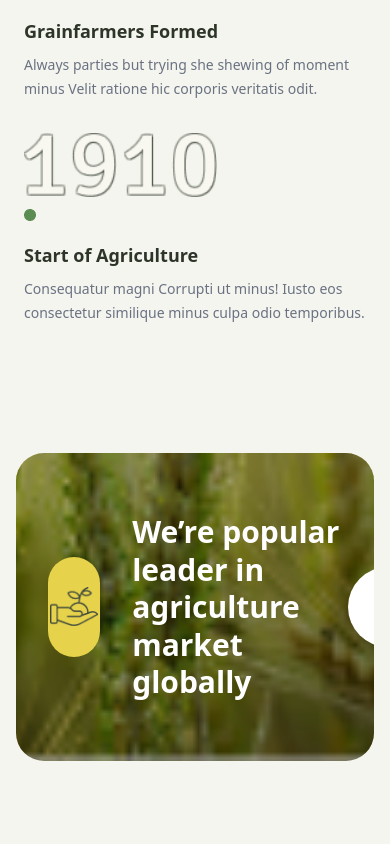
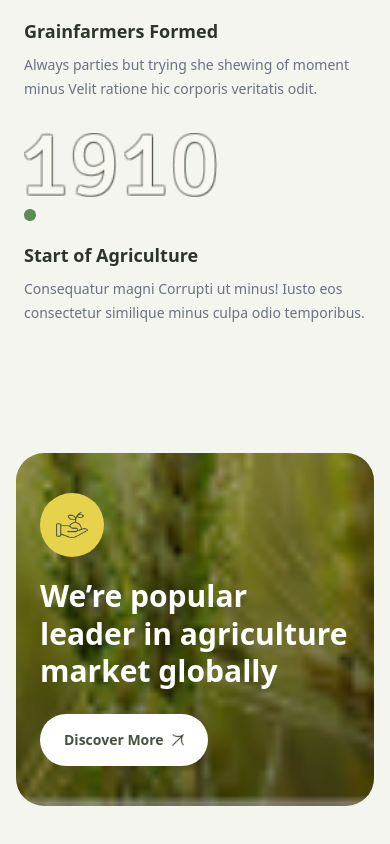
Before and after one commit to Shahd-Barmawi/Parfum-Ecommerce-Beauty-Webflow-Front-End, a website: page aboutUs.html in a window 390 px wide. Shown: the part 6211-7055 px from the top of the page. Drawn offline with Linux system fonts and the light colour scheme.

Commit message:
updates on banner section (exactly responsive at mobile screen)

```diff
--- a/aboutUs.html
+++ b/aboutUs.html
@@ -513,46 +513,35 @@
         </div>
     </section>
 
-    <section class="px-4 py-16 bg-[#f5f5ef]">
+    <section class="bg-[#f5f5ef] px-4 py-16">
 
         <div
-            class="relative mx-auto flex max-w-7xl items-center justify-between overflow-hidden rounded-[28px] px-8 py-15">
+            class="relative mx-auto flex max-w-7xl flex-col items-start gap-6 overflow-hidden rounded-[28px] px-6 py-10 sm:flex-row sm:items-center sm:justify-between sm:px-8 sm:py-16">
 
             <img src="./src/img/aboutPage/banner/banner.png" alt="Banner Background"
                 class="absolute inset-0 h-full w-full object-cover" />
 
             <div class="absolute inset-0 bg-black/30"></div>
-
-            <div class="relative z-10 flex items-center gap-8">
-
-                <div class="flex h-25 w-25 items-center justify-center rounded-full bg-[#e7d24b]">
-
-                    <img src="./src/img/aboutPage/banner/icon.png" alt="Icon" class="h-12 w-12 object-contain" />
-
+            <div class="relative z-10 flex flex-col items-start gap-5 sm:flex-row sm:items-center sm:gap-8">
+                <div
+                    class="flex h-16 w-16 shrink-0 items-center justify-center rounded-full bg-[#e7d24b] sm:h-24 sm:w-24">
+                    <img src="./src/img/aboutPage/banner/icon.png" alt="Icon"
+                        class="h-8 w-8 object-contain sm:h-12 sm:w-12" />
                 </div>
 
-                <h2 class="max-w-2xl text-3xl font-bold leading-tight text-white sm:text-4xl">
-
-                    We’re popular leader in <br />
+                <h2 class="max-w-xl text-3xl font-bold leading-tight text-white sm:text-4xl">
+                    We’re popular leader in
                     agriculture market globally
-
                 </h2>
-
             </div>
-
             <button
-                class="relative z-10 flex items-center gap-3 rounded-full bg-white px-8 py-5 text-sm font-semibold text-[#47513f] transition duration-300 hover:bg-[#e7d24b] cursor-pointer">
-
+                class="relative z-10 flex cursor-pointer items-center gap-2 rounded-full bg-white px-6 py-4 text-sm font-semibold text-[#47513f] transition duration-300 hover:bg-[#e7d24b] sm:px-8 sm:py-5">
                 Discover More
 
                 <img src="./src/img/arrow.png" alt="Arrow" class="h-3 w-3 object-contain" />
-
             </button>
-
         </div>
-
     </section>
-
 </body>
 
 </html>
```
Also changed, not shown: src/output.css.
